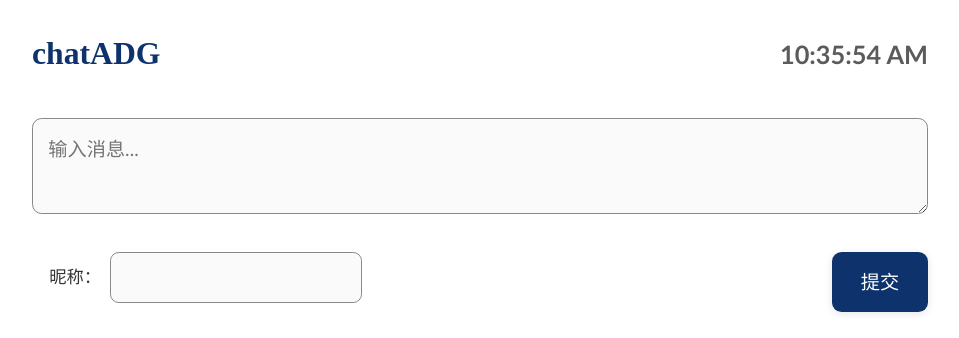
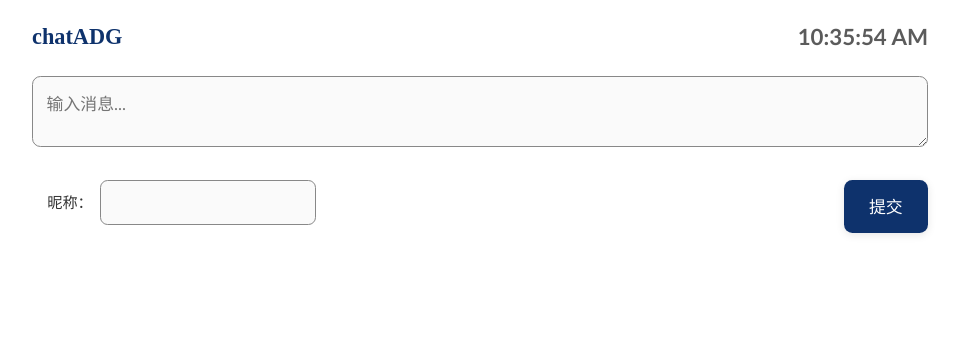
Before and after one commit to zh453t/chatADG, a plain HTML site: page pub/index.html in a window 1280 px wide. Shown: the whole page, without its empty margins (160-1119 px from the left). Drawn offline with Linux system fonts and the light colour scheme; no server answers.

Commit message:
modify css & readme.md

```diff
--- a/pub/css/style.css
+++ b/pub/css/style.css
@@ -87,6 +87,10 @@
 		font-size: 0.8em;
 		opacity: 0.8;
 	}
+
+	p {
+		margin-block: 0.6em;
+	}
 }
 
 /* 主题色（深色模式） */
@@ -104,9 +108,6 @@
 
 /* 标题样式 */
 @layer title {
-	header {
-		padding: 1.5em 0;
-	}
 
 	h2 {
 		display: flex;
@@ -114,26 +115,24 @@
 		justify-content: space-between;
 		flex-wrap: wrap;
 		gap: 0.5em;
-		margin: 0;
+		margin-block: 1em;
 	}
 
 	h2 span {
 		font-family: Rockwell, serif;
-		font-size: 1.5em;
+		font-size: 1.2em;
 		color: var(--primary-color);
 	}
 }
 
 /* 输入表单样式 */
 @layer input-form {
-	section.form {
-		margin-bottom: 1.5em;
-	}
 
 	form {
 		display: flex;
 		flex-direction: column;
 		gap: 0.5em;
+		margin-bottom: 1.5em;
 	}
 
 	.username-label {
@@ -176,16 +175,17 @@
 	}
 
 	ul.msg > li.chat-content {
-		padding: 0.6em 1.5em;
+		padding: 0.5em 2.2em 1em 2.2em;
 		border-radius: 0.5em;
 		background-color: var(--input-bg);
 		box-shadow: var(--card-shadow);
+		border: 1px solid var(--border-color);
 		display: grid;
 		grid-template-columns: 1fr auto;
 		grid-template-areas:
 			'main rating'
 			'reply reply';
-		gap: 1em;
+		column-gap: 1em;
 		align-items: center;
 	}
 
@@ -258,10 +258,13 @@
 
 	@layer reply {
 		ul.reply {
-			margin-top: 1em;
+			margin-top: 0.5em;
 			padding-left: 1em;
 			border-left: 0.25em solid var(--border-color);
 			grid-area: reply;
+		}
+		ul.reply:not(:has(li)) {
+			margin-top: 0;
 		}
 
 		ul.reply li {
@@ -308,5 +311,17 @@
 @media screen and (min-width: 1024px) {
 	body {
 		padding: 0 15vw;
+		font-size: 0.88em;
+
+		h2 {
+			margin-bottom: 0.7em;
+		}
+		textarea {
+			min-height: 1.3em;
+		}
+		li.chat-content {
+			gap: 0;
+		}
+
 	}
 }
--- a/pub/index.html
+++ b/pub/index.html
@@ -10,21 +10,16 @@
 
 	<body>
 		<!-- 标题 title -->
-		<header>
 		<h2>
 			<span>chatADG</span>
 			<time id="time"></time>
 		</h2>
-		</header>
 
-		<!-- 输入表单 -->
-		<section class="form">
 		<form autocomplete="off">
 			<textarea name="text" placeholder="输入消息..."></textarea>
 			<label class="username-label"><span>昵称：</span><input type="text" name="user" /></label>
 			<button type="submit">提交</button>
 		</form>
-		</section>
 		<!-- 消息 -->
 		<ul class="msg"></ul>
 	</body>
```
Also changed, not shown: 2 other files. Lines whose indentation alone changed are shown as unchanged.
